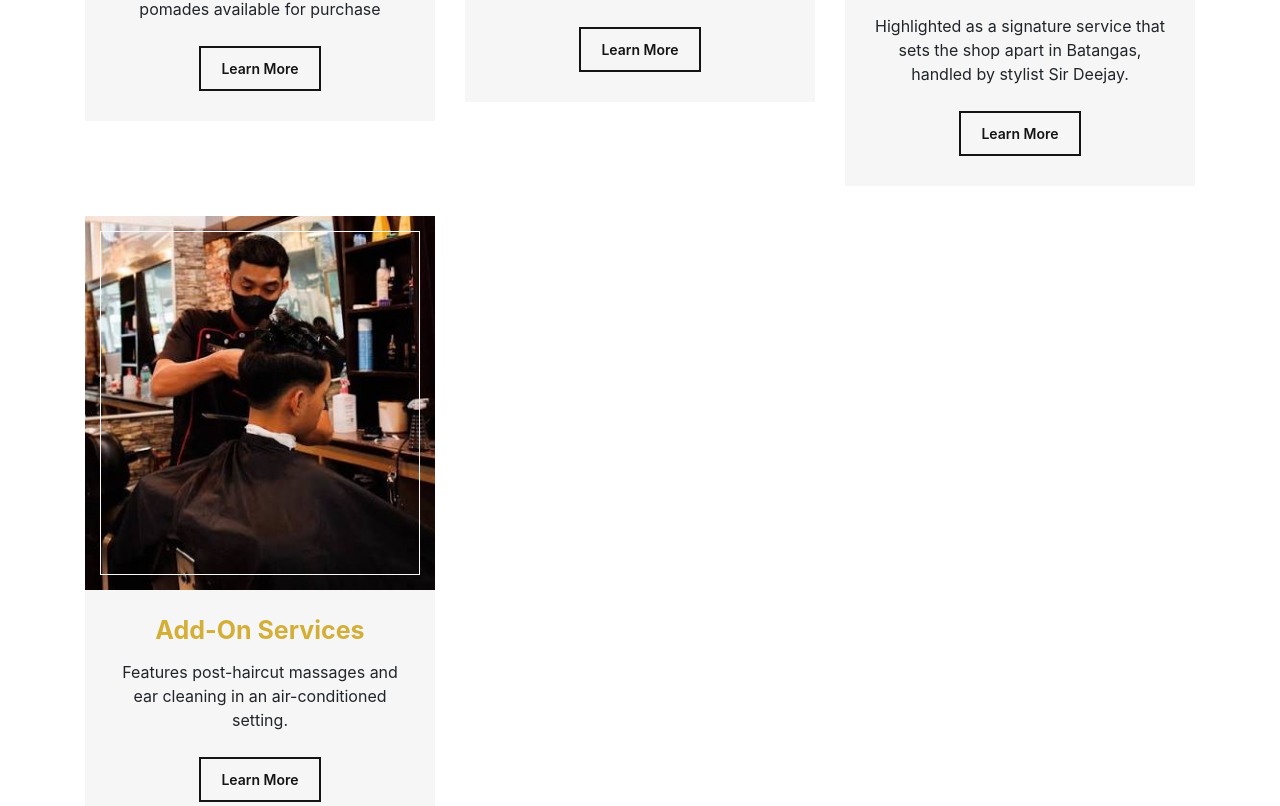
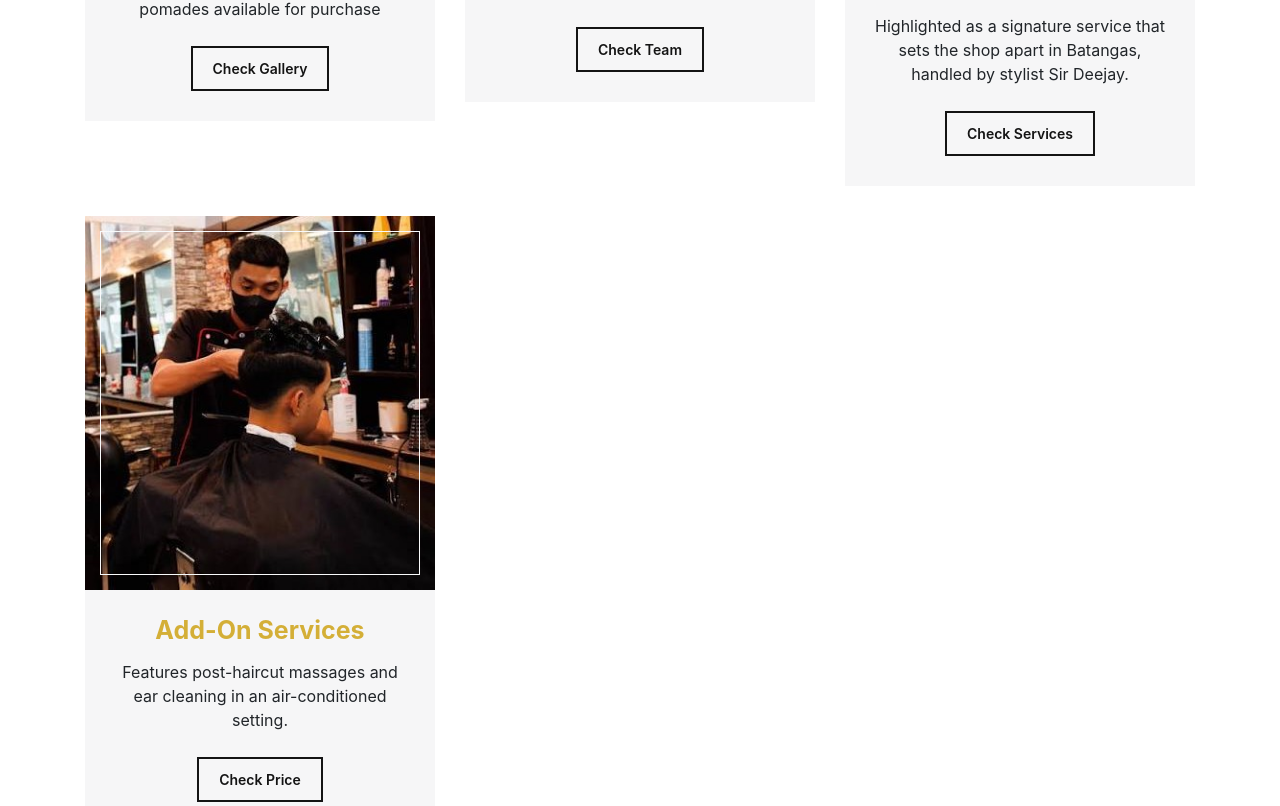
Before and after one commit to palmavam-shc/Pilotos-Barbershop-Final, a plain HTML site: page index.html in a window 1280 px wide. Shown: the part 2694-3500 px from the top of the page. Drawn offline with nearby package versions, Linux system fonts and the light colour scheme.

Commit message:
Add files via upload

```diff
--- a/index.html
+++ b/index.html
@@ -203,7 +203,7 @@
                             </div>
                             <h3>Precision Cuts & Fades</h3>
                              <p>Known for clean fades, classic cuts, and detailed finishing with scented pomades available for purchase</p>
-                            <a class="btn" href="service.html">Learn More</a>
+                            <a class="btn" href="portfolio.html">Check Gallery</a>
                         </div>
                     </div>
                     <div class="col-lg-4 col-md-6">
@@ -215,7 +215,7 @@
                             <p>
                                 Offers clean shaves and beard/mustache trims (reviews note beard and mustache trims have been offered free with a haircut).
                             </p>
-                            <a class="btn" href="service.html">Learn More</a>
+                            <a class="btn" href="team.html">Check Team</a>
                         </div>
                     </div>
 
@@ -229,7 +229,7 @@
                                 Highlighted as a signature service that sets the shop apart in Batangas, handled by stylist Sir Deejay.
 
                             </p>
-                            <a class="btn" href="service.html">Learn More</a>
+                            <a class="btn" href="service.html">Check Services</a>
                         </div>
                     </div>
 
@@ -240,7 +240,7 @@
                             </div>
                             <h3>Add-On Services</h3>
                              <p>Features post-haircut massages and ear cleaning in an air-conditioned setting.</p>
-                            <a class="btn" href="service.html">Learn More</a>
+                            <a class="btn" href="price.html">Check Price</a>
                         </div>
                     </div>
                 </div>
```
